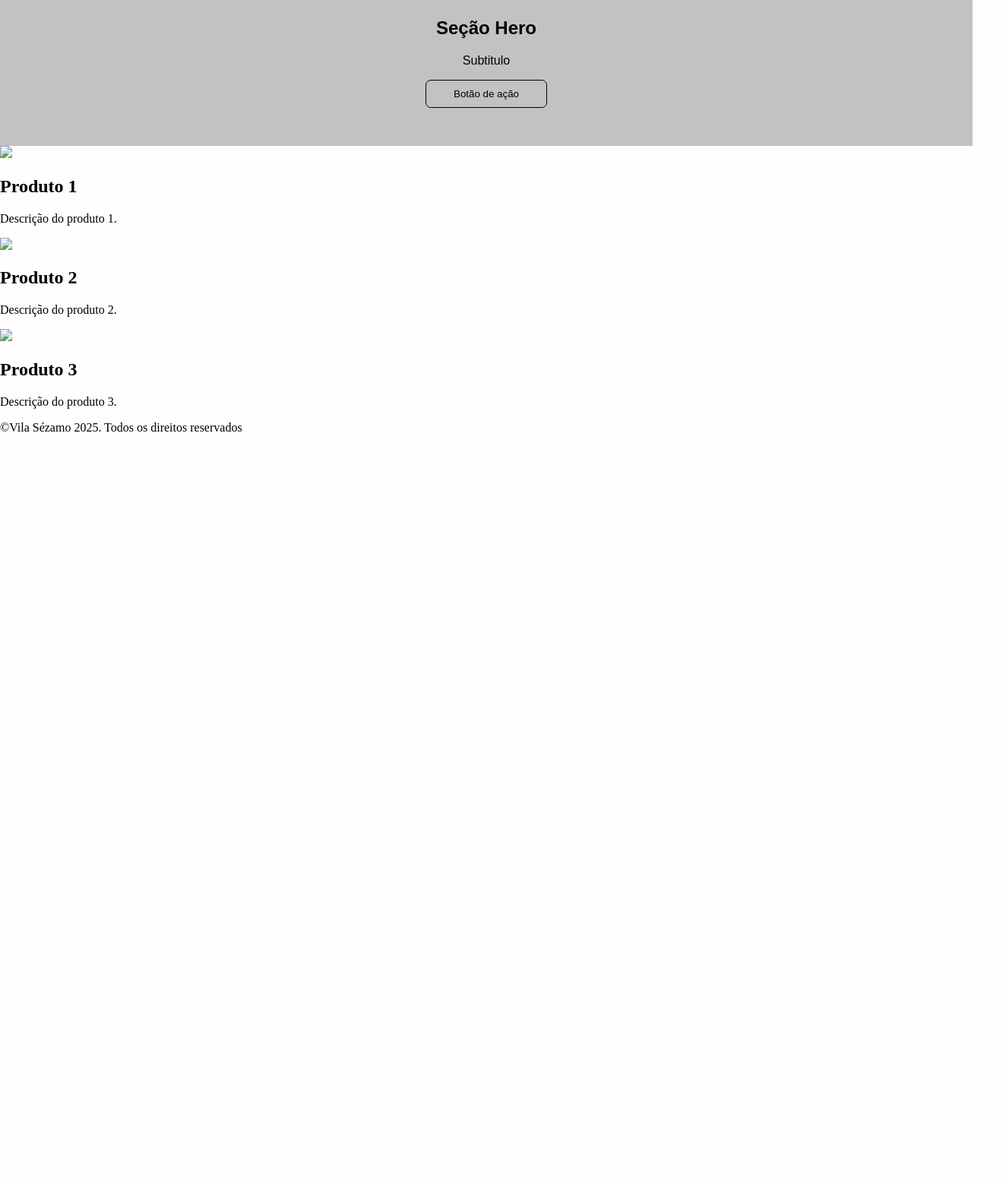
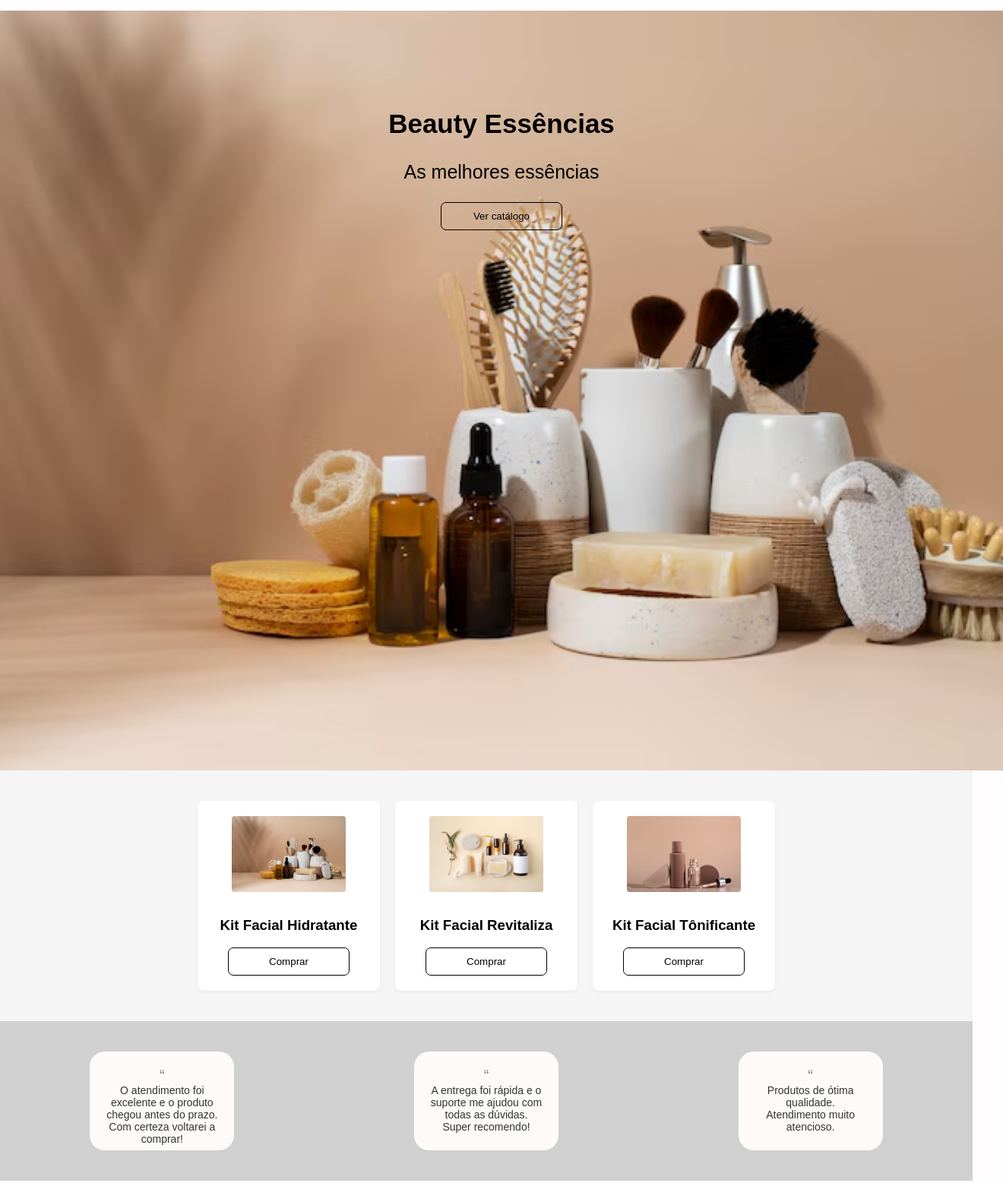
Before and after one commit to VitokaVTK/Teste, a plain HTML site: page Front/index.html in a window 1280 px wide. Shown: the part 147-1704 px from the top of the page at 76% size, 1320 px wide, since content can reach past the window. Before the commit the page ends 800 px from the top, so only its background shows below. Drawn offline with Linux system fonts and the light colour scheme.

Commit message:
Atualizado trabalho

```diff
--- a/Front/index.html
+++ b/Front/index.html
@@ -10,7 +10,7 @@
 <body>
    <header class="fonte">
         <h1>
-           Header
+           <img src="/Front/Imagens/logo.avif">
         </h1>
         <nav >
             <ul>
@@ -25,28 +25,56 @@
     <section class="sub" class="fonte">
         <article>
 
-            <h2 class="fonte">Seção Hero</h2>
-            <p class="fonte">Subtitulo</p>
-            <button class="Hero">Botão de ação</button>
+            <h2 class="fonte" style="font-size: 35px;">Beauty Essências</h2>
+            <p class="fonte" style="font-size: 25px;">As melhores essências</p>
+            <button class="Hero">Ver catálogo</button>
           </article>
     </section>
-    <section>
-          <article>
-            <img src="racao1.jpg">
-            <h2>Produto 1</h2>
-            <p>Descrição do produto 1.</p>
-          </article>
-          <article>
-            <img src="racao2.webp" >
-            <h2>Produto 2</h2>
-            <p>Descrição do produto 2.</p>
-          </article>
-          <article>
-            <img src="racao3.webp" >
-            <h2>Produto 3</h2>
-            <p>Descrição do produto 3.</p>
-          </article>
-    </section>
+    <section class="produtos-section">
+  <div class="produto">
+    <img class="imagem-produto" src="/Front/Imagens/prod1.avif" alt="">
+    <h3>Kit Facial Hidratante</h3>
+    <button>Comprar</button>
+  </div>
+  <div class="produto">
+    <img class="imagem-produto" src="/Front/Imagens/prod2.avif" alt="">
+    <h3>Kit Facial Revitaliza</h3>
+    <button>Comprar</button>
+  </div>
+  <div class="produto">
+    <img class="imagem-produto" src="/Front/Imagens/prod3.avif" alt="">
+    <h3>Kit Facial Tônificante</h3>
+    <button>Comprar</button>
+  </div>
+</section>
+
+  <section class="depoimento">
+  <article class="depoimento-box">
+    <div class="aspas">“</div>
+    <p class="txt-depoimento">
+      O atendimento foi excelente e o produto chegou antes do prazo.<br>
+      Com certeza voltarei a comprar!
+    </p>
+  </article>
+
+  <article class="depoimento-box">
+    <div class="aspas">“</div>
+    <p class="txt-depoimento">
+      A entrega foi rápida e o suporte me ajudou com todas as dúvidas.<br>
+      Super recomendo!
+    </p>
+  </article>
+
+  <article class="depoimento-box">
+    <div class="aspas">“</div>
+    <p class="txt-depoimento">
+      Produtos de ótima qualidade.<br>
+      Atendimento muito atencioso.
+    </p>
+  </article>
+</section>
+
+
   </main>
 
     <footer>
--- a/Front/style.css
+++ b/Front/style.css
@@ -1,6 +1,7 @@
 body{
   background-color: rgb(255, 253, 253);
   margin: 0 ;
+  font-family: sans-serif;
 }
 
 header {
@@ -8,6 +9,12 @@ header {
   justify-content: space-between;
   align-items: center;
   padding: 10px 20px;
+
+}
+
+h1 img{
+    width: 90px;
+    border-radius: 60px;
 }
 
 nav {
@@ -34,10 +41,44 @@ ul {
   display: flex;
   justify-content: center;
   text-align: center;
-  background-color: rgb(194, 194, 194);
-  padding: 50px;
+  background-image: url("Imagens/prod1.avif");
+  padding: 100px 20px;
+  background-repeat: no-repeat;
+  background-position: center;
+  background-size: cover;
+  width: 100%;
+  height: 100vh;
+}
 
+.sub img{
+    width: 100%;
 }
+
+.produtos-section {
+  background-color: #f5f5f5; /* cor da seção de produtos */
+  padding: 40px 0;
+  display: flex;
+  justify-content: center;
+  gap: 20px;
+}
+
+.produto {
+  background-color: white;
+  width: 200px;
+  padding: 20px;
+  text-align: center;
+  border-radius: 8px;
+  box-shadow: 0 2px 4px rgba(0,0,0,0.05);
+}
+
+.imagem-produto {
+  background-color: #dcdcdc;
+  height: 100px;
+
+  border-radius: 4px;
+  margin-bottom: 10px;
+}
+
 
 button{
   width: 10rem;
@@ -45,9 +86,45 @@ button{
   background-color: transparent;
   border-radius: 7px;
   border: solid 1px;
+  cursor: pointer;
+}
+
+.depoimento{
+    display: flex;
+
+    justify-content: center;
+    background-color: #d1d0d0;
+   padding: 40px 0;
 
 }
 
-.fonte{
-  font-family: sans-serif;
+.depoimento-box{
+    margin: auto;
+    height: 90px;
+    max-width: 150px;
+    padding: 20px;
+   text-align: center;
+   background-color: #fffafa;
+   border-radius: 20PX;
+
 }
+
+.aspas {
+  font-size: 20px;
+  color: #868282;
+  text-align: center;
+
+}
+
+
+
+.txt-depoimento {
+  font-size: 14px;
+  color: #333;
+  margin: auto;
+
+}
+
+footer{
+    text-align: center;
+}
```
Also changed, not shown: Front/Imagens/fundo.avif (added), Front/Imagens/logo.avif (added), Front/Imagens/prod1.avif (added), Front/Imagens/prod2.avif (added), Front/Imagens/prod3.avif (added), 3 other files.
